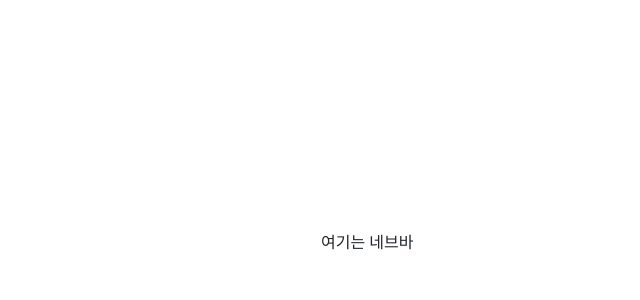
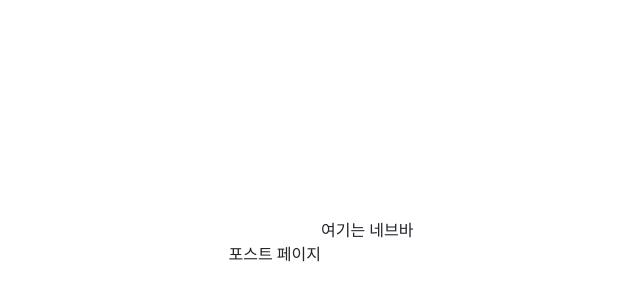
Before and after one commit to NewJibs/newjibs-fe, a Vue app: page /notices/post in a window 1280 px wide. Before the commit this address led to /. Shown: the part 158-458 px from the top of the page, without its empty margins (319-959 px from the left). Built offline with nearby package versions, Linux system fonts and the light colour scheme.

Commit message:
feat : post페이지로 라우터 구현

```diff
--- /dev/null
+++ b/src/components/notice/NoticeEditor.vue
@@ -0,0 +1,8 @@
+<script setup lang="ts">
+</script>
+
+<template>
+    <div>포스트 페이지</div>
+</template>
+
+<style scoped></style>
--- a/src/components/notice/NoticeList.vue
+++ b/src/components/notice/NoticeList.vue
@@ -61,6 +61,7 @@ const viewNotice = (noticeId: number) => {
         </tr>
       </tbody>
     </table>
+    <router-link to="/notices/post">post버튼</router-link>
   </div>
 </template>
 
--- a/src/router/index.ts
+++ b/src/router/index.ts
@@ -2,6 +2,7 @@ import { createRouter, createWebHistory } from 'vue-router'
 import HomeView from '@/views/HomeView.vue'
 import NoticeListView from '@/views/NoticeView/NoticeListView.vue'
 import NoticeView from '@/views/NoticeView/NoticeView.vue'
+import NoticePostView from '@/views/NoticeView/NoticePostView.vue'
 
 import ErrorViewVue from '@/views/Common/ErrorView.vue'
 
@@ -17,12 +18,11 @@ const router = createRouter({
       path: '/notices',
       name: 'notices',
       component: NoticeListView,
-      // children: [
-      //   {
-      //     path: 'post',
-      //     component: NoticeEditor
-      //   }
-      // ]
+    },
+    {
+      path: '/notices/post',
+      name: 'notice-post',
+      component: NoticePostView
     },
     {
       path: '/notices/:noticeId', //동적라우트
--- a/src/views/NoticeView/NoticeView.vue
+++ b/src/views/NoticeView/NoticePostView.vue
@@ -1,9 +1,9 @@
 <script setup lang="ts">
-import NoticeComponent from '@/components/notice/NoticeListItem.vue'
+import NoticeEditor from '@/components/notice/NoticeEditor.vue';
 </script>
 <template>
   <main>
-    <NoticeComponent />
+    <NoticeEditor />
   </main>
 </template>
 <style scoped></style>
```
